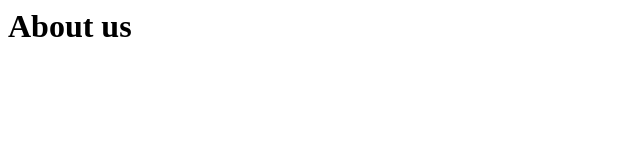
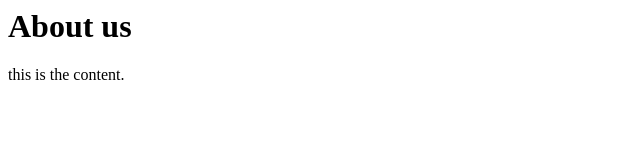
Before and after one commit to ziaqureshi90/parle, a plain HTML site: page about.html in a window 1280 px wide. Shown: the whole page, without its empty margins (0-640 px from the left). Drawn offline with Linux system fonts and the light colour scheme.

Commit message:
about mein changes kare hai

```diff
--- a/about.html
+++ b/about.html
@@ -2,5 +2,6 @@
     <head></head>
     <body>
         <h1>About us</h1>
+        <p>this is the content.</p>
     </body>
 </html>
```
